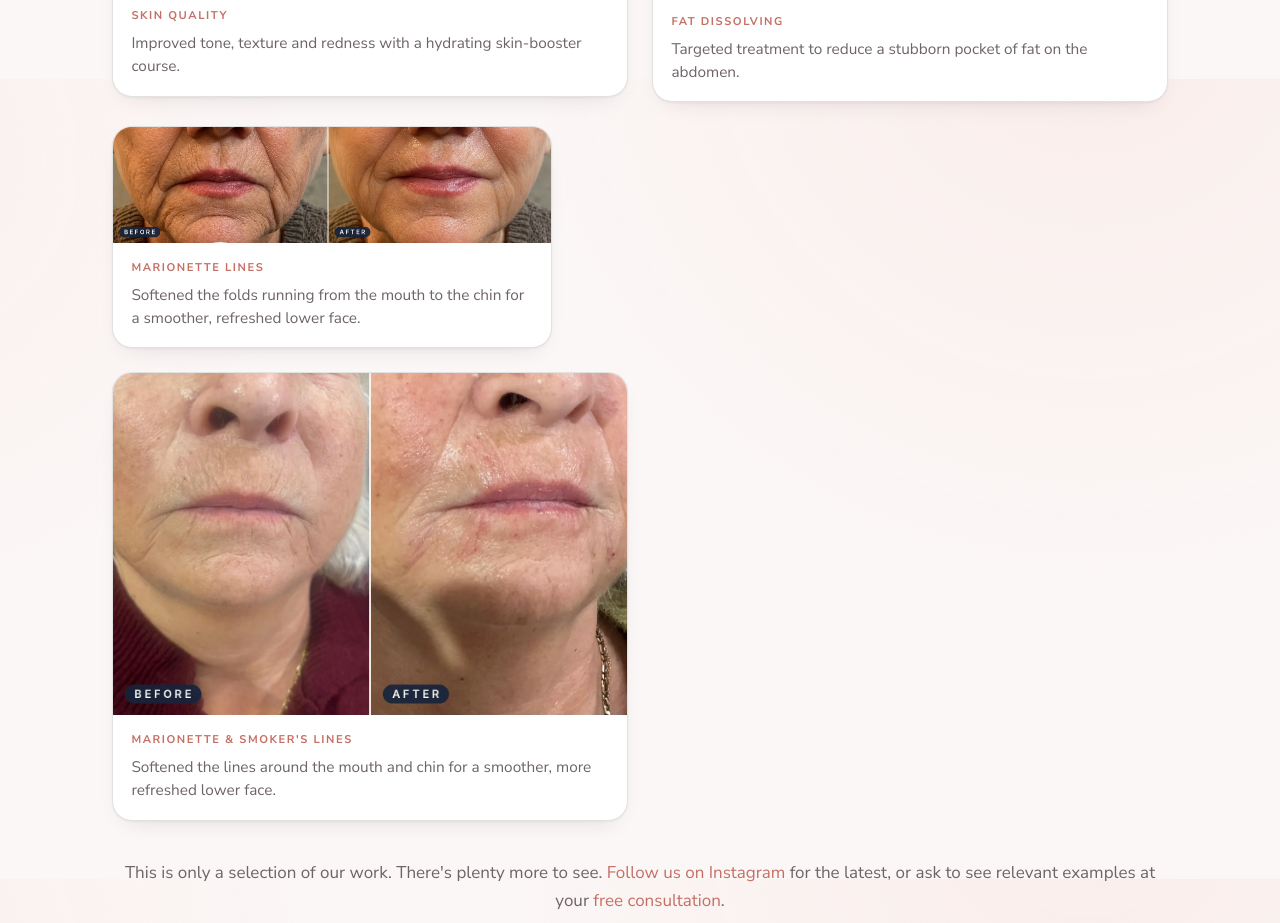
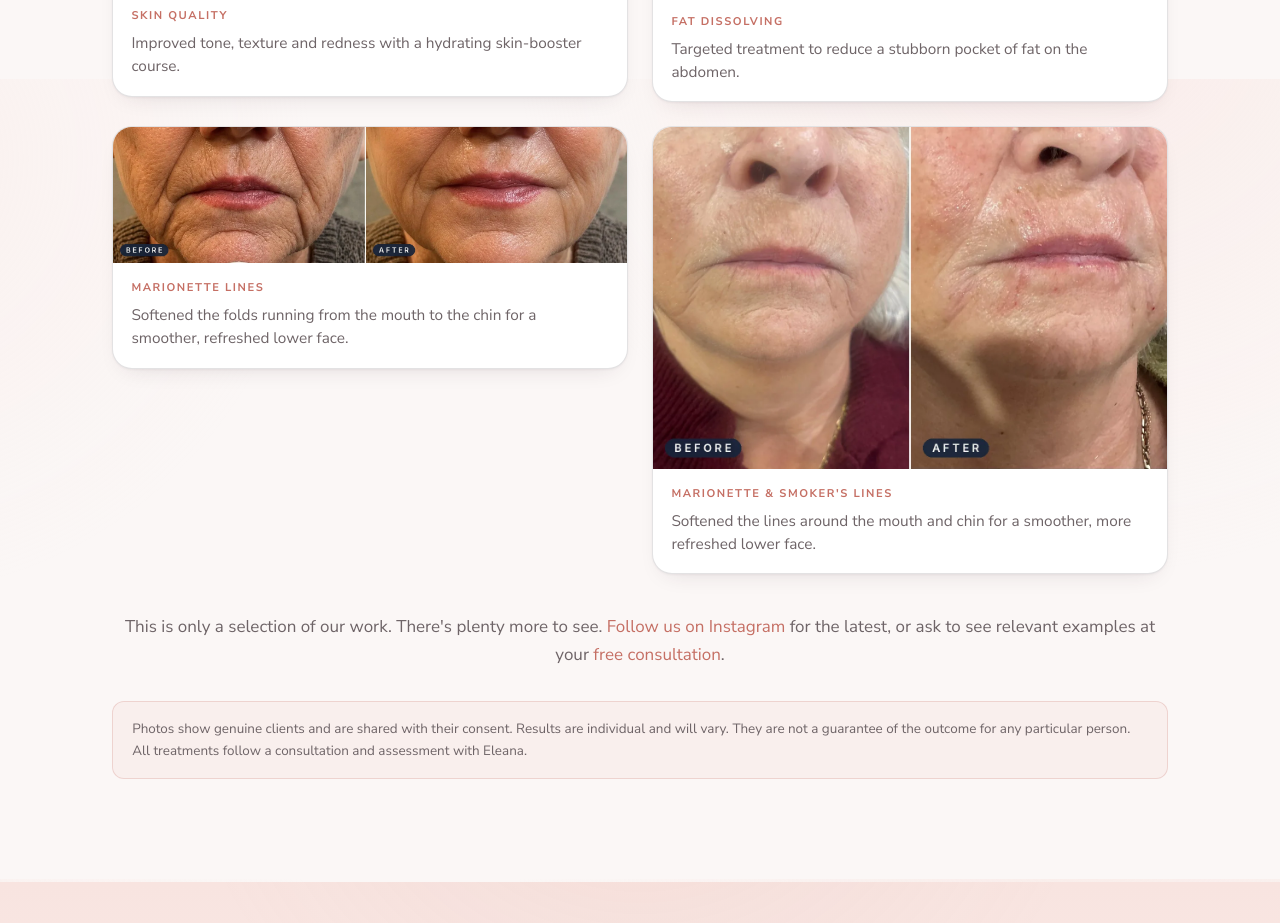
Before and after one commit to Jshortsufc/aforaesthetics, a plain HTML site: page site/results.html in a window 1280 px wide. Shown: the part 2321-3244 px from the top of the page. Drawn offline with Linux system fonts and the light colour scheme.

Commit message:
Flow marionette result as landscape card so the two sit side by side
Co-Authored-By: Claude Opus 4.8 <noreply@anthropic.com>
Claude-Session: https://claude.ai/code/session_018mJh1QgDhSYPrHmD3Vauif

```diff
--- a/site/results.html
+++ b/site/results.html
@@ -171,11 +171,11 @@ try{if(localStorage.getItem('afa-consent')==='granted'){gtag('consent','update',
           </button>
           <figcaption class="ba-caption"><span class="mini">Fat dissolving</span><p>Targeted treatment to reduce a stubborn pocket of fat on the abdomen.</p></figcaption>
         </figure>
-        <figure class="ba-card ba-card--portrait">
+        <figure class="ba-card">
           <button class="ba-figure" type="button" data-full="/img/result-marionette-1.jpg" data-label="Marionette line filler" aria-label="Enlarge marionette line filler before and after">
             <picture>
               <source type="image/webp" srcset="/img/result-marionette-1.webp">
-              <img src="/img/result-marionette-1.jpg" width="900" height="1197" loading="lazy" decoding="async" alt="Marionette line dermal filler before and after, A for Aesthetics Sheffield">
+              <img src="/img/result-marionette-1.jpg" width="1744" height="460" loading="lazy" decoding="async" alt="Marionette line dermal filler before and after, A for Aesthetics Sheffield">
             </picture>
           </button>
           <figcaption class="ba-caption"><span class="mini">Marionette lines</span><p>Softened the folds running from the mouth to the chin for a smoother, refreshed lower face.</p></figcaption>
```
